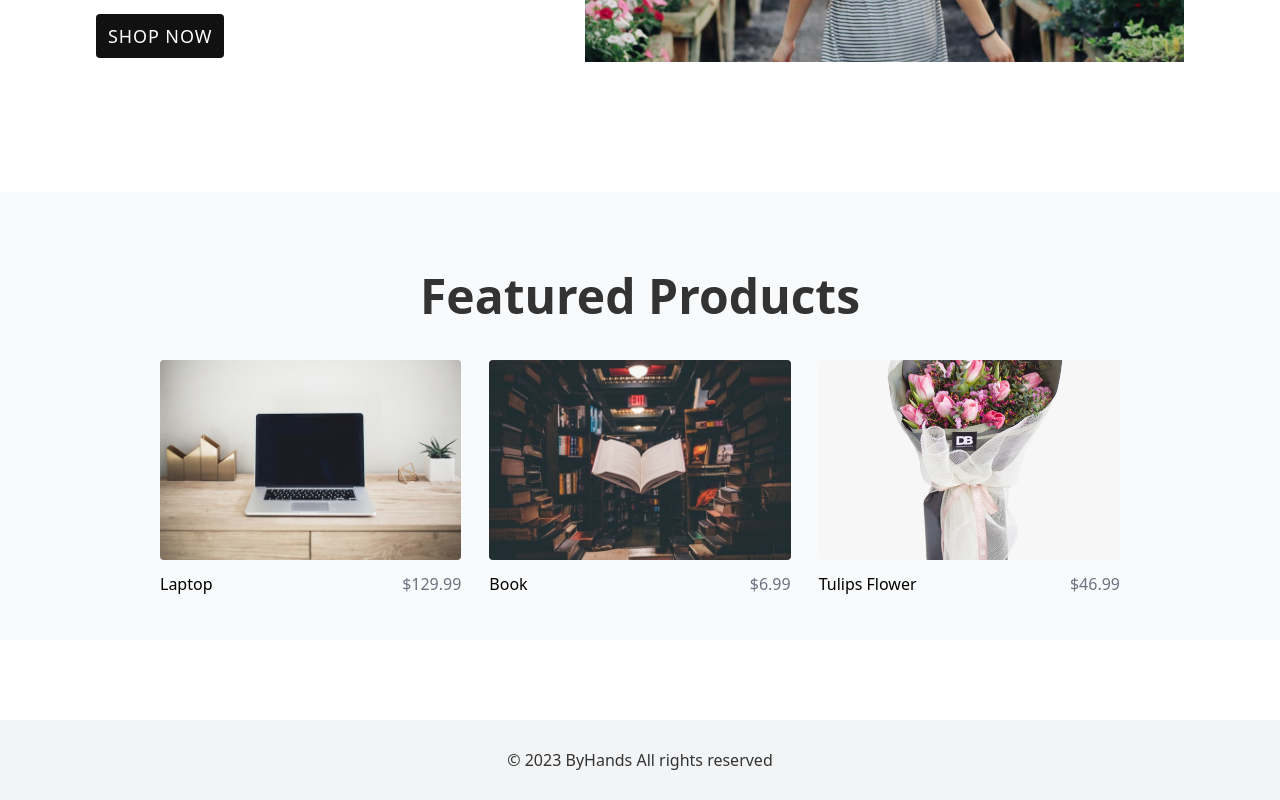
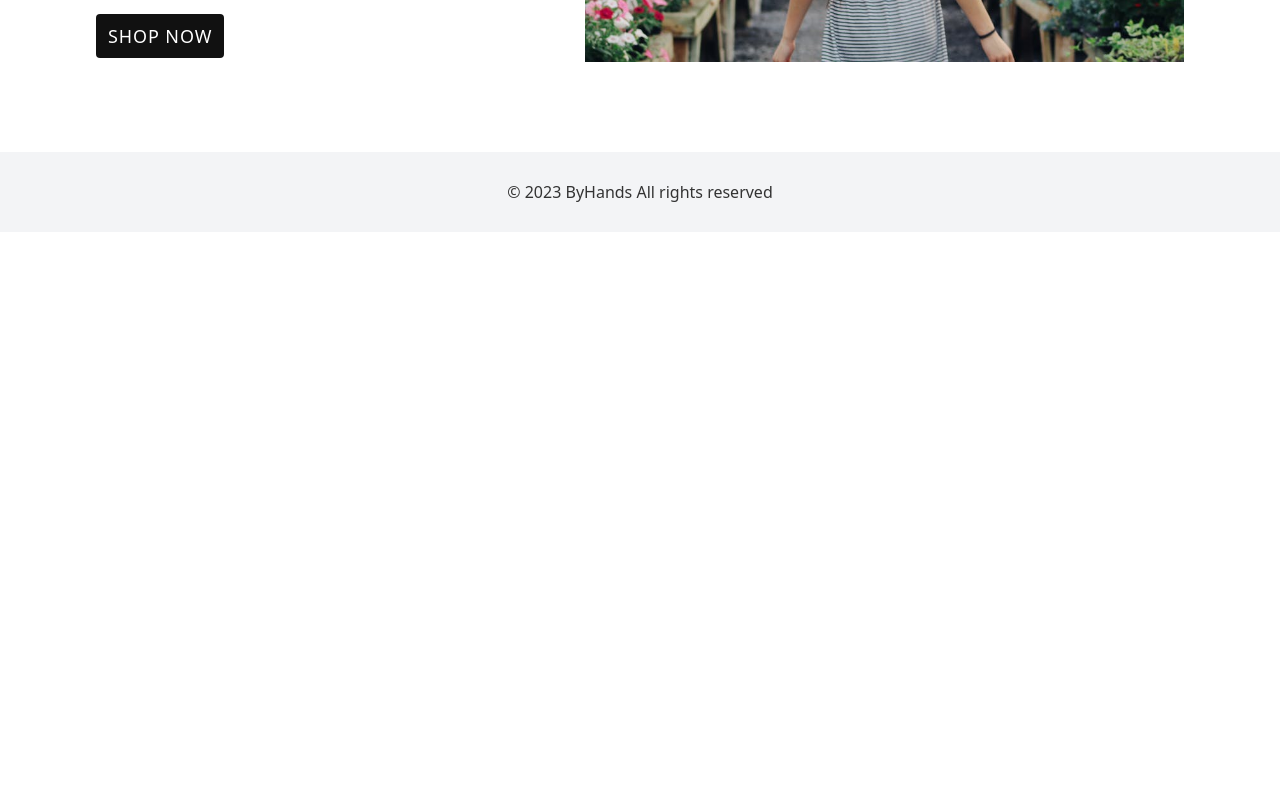
Before and after one commit to ErysCode7/byhands-flower-shop, a React (Vite) app: page / in a window 1280 px wide. Shown: the part 524-1324 px from the top of the page. After the commit the page ends 800 px from the top, so only its background shows below. Built offline with nearby package versions, Linux system fonts and the light colour scheme.

Commit message:
added nav

```diff
--- a/src/components/Featured/data.ts
+++ /dev/null
@@ -1,20 +0,0 @@
-export const data = [
-  {
-    id: 1,
-    name: "Laptop",
-    price: 129.99,
-    imageUrl: "/images/gadgets/computer.jpg",
-  },
-  {
-    id: 2,
-    name: "Book",
-    price: 6.99,
-    imageUrl: "/images/books/book.jpg",
-  },
-  {
-    id: 3,
-    name: "Tulips Flower",
-    price: 46.99,
-    imageUrl: "/images/flowers/Tulips-1-Dozen-Pink.jpg",
-  },
-];
--- a/src/components/Featured/index.tsx
+++ /dev/null
@@ -1,23 +0,0 @@
-import FeaturedProducts from "../FeaturedProducts";
-import { data } from "./data";
-
-type Props = {};
-
-const Featured = (props: Props) => {
-  return (
-    <section className="w-full my-20 bg-gray-50">
-      <div className="px-10 py-20">
-        <h2 className="text-center mb-10 text-2xl sm:text-3xl md:text-4xl laptop:text-5xl font-semibold text-[#333]">
-          Featured Products
-        </h2>
-        <div className="flex flex-col gap-7 laptop:flex-row items-center justify-between w-[80%] m-auto">
-          {data.map((item) => (
-            <FeaturedProducts key={item.id} {...item} />
-          ))}
-        </div>
-      </div>
-    </section>
-  );
-};
-
-export default Featured;
--- a/src/components/FeaturedProducts/index.tsx
+++ /dev/null
@@ -1,26 +0,0 @@
-import { formatCurrency } from "../../utils/formatCurrency";
-
-type Props = {
-  id: number;
-  name: string;
-  price: number;
-  imageUrl: string;
-};
-
-const FeaturedProducts = ({ id, imageUrl, name, price }: Props) => {
-  return (
-    <div className="w-[325px] h-[200px] rounded mt-10 laptop:mt-0">
-      <img
-        src={imageUrl}
-        alt={name}
-        className="object-cover h-full w-full rounded"
-      />
-      <div className="flex items-center justify-between mt-3">
-        <p>{name}</p>
-        <p className="text-gray-500"> {formatCurrency(price)}</p>
-      </div>
-    </div>
-  );
-};
-
-export default FeaturedProducts;
--- a/src/components/Header/index.tsx
+++ b/src/components/Header/index.tsx
@@ -1,20 +1,24 @@
+import { useState } from "react";
 import { FaShoppingCart } from "react-icons/fa";
-import { GiTwirlyFlower } from "react-icons/gi";
+import { GiHamburgerMenu, GiTwirlyFlower } from "react-icons/gi";
 import { Link } from "react-router-dom";
 
 type Props = {};
 
 const Header = (props: Props) => {
+  const [showMobileNav, setShowMobileNav] = useState(false);
+
   return (
+    <>
       <header className="bg-white w-full h-24">
-      <div className="flex item-center justify-between w-[85%] m-auto h-full">
+        <div className="flex item-center justify-between w-[95%] laptop:w-[85%] m-auto h-full">
           <Link to="/" className="flex items-center">
             <GiTwirlyFlower className="text-6xl text-red-500" />
             <h2 className="ml-1 text-4xl font-bold tracking-wide text-gray-700">
               ByHands
             </h2>
           </Link>
-        <ul className="flex items-center justify-center gap-5 flex-grow">
+          <ul className="hidden laptop:flex items-center justify-center gap-5 flex-grow">
             <li>
               <Link to="/">Home</Link>
             </li>
@@ -25,12 +29,21 @@ const Header = (props: Props) => {
               <Link to="/product">Product</Link>
             </li>
           </ul>
-        <div className="flex items-center h-full gap-1 laptop:cursor-pointer">
+          <div className="hidden laptop:flex items-center h-full gap-1 laptop:cursor-pointer">
             <h3 className="text-2xl text-black font-semibold">Cart</h3>
             <FaShoppingCart className="text-2xl text-gray-600" />
           </div>
+
+          {/* HAMBURGER */}
+          <div className="laptop:hidden flex items-center">
+            <GiHamburgerMenu
+              className="laptop:hidden text-4xl text-gray-700"
+              onClick={() => setShowMobileNav((prev) => !prev)}
+            />
+          </div>
         </div>
       </header>
+    </>
   );
 };
 
--- a/src/components/index.ts
+++ b/src/components/index.ts
@@ -2,4 +2,3 @@ export { default as Footer } from "./Footer/";
 export { default as Header } from "./Header/";
 export { default as Hero } from "./Hero/";
 export { default as Story } from "./Story/";
-export { default as Featured } from "./Featured/";
--- a/src/pages/Home/index.tsx
+++ b/src/pages/Home/index.tsx
@@ -1,4 +1,4 @@
-import { Featured, Hero } from "../../components";
+import { Hero } from "../../components";
 
 type Props = {};
 
@@ -6,7 +6,6 @@ const Home = (props: Props) => {
   return (
     <>
       <Hero />
-      <Featured />
     </>
   );
 };
```
Lines whose indentation alone changed are shown as unchanged.
